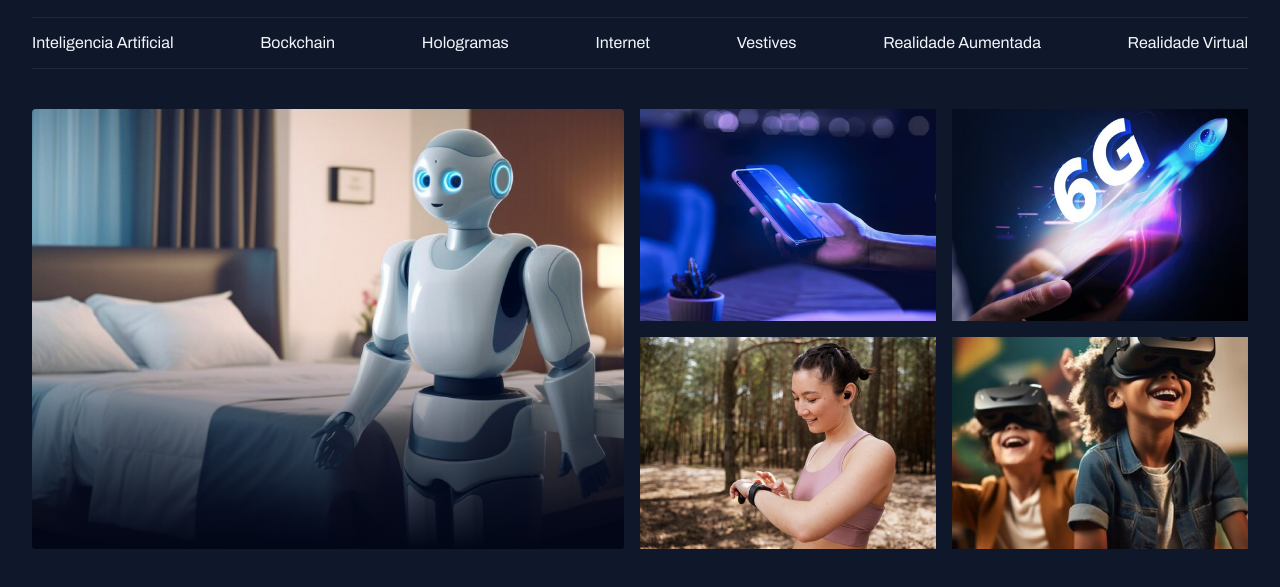
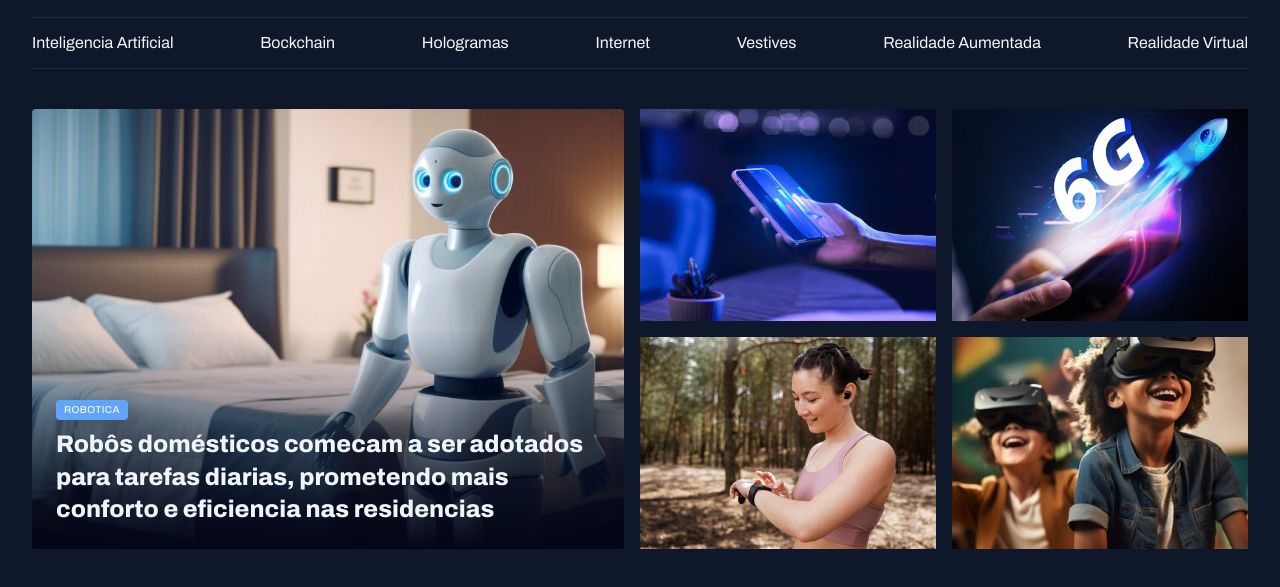
Before and after one commit to TaynaCandidaSilva/PortalNoticias, a plain HTML site: page index.html in a window 1280 px wide. Shown: the part 55-642 px from the top of the page. Drawn offline with Linux system fonts and the light colour scheme.

Commit message:
Justando o conteudo do card

```diff
--- a/index.html
+++ b/index.html
@@ -44,9 +44,14 @@
 
     <main class="grid container">
       <section id="featured" class="grid grid-flow-col gap-16">
-        <div class="card">
+        <figure class="card">
           <img src="assets/images/Image 01.png" alt="">
-        </div>
+
+          <figcaption>
+            <span class="content-tag">Robotica</span>
+            <h2 class="text-2xl">Robôs domésticos comecam a ser adotados para tarefas diarias, prometendo mais conforto e eficiencia nas residencias</h2>
+          </figcaption>
+        </figure>
 
         <div class="grid grid-cols-2 gap-16">
           <div>
--- a/styles/global.css
+++ b/styles/global.css
@@ -54,3 +54,16 @@ img {
 main {
   margin-top: 40px;
 }
+
+
+.content-tag {
+  display: inline-block;
+  background-color: var(--brand-color-light);
+  padding: 4px 8px;
+  border-radius: 4px;
+  font: 500 10px/1.2 var(--font-family);
+  text-transform: uppercase;
+  letter-spacing: 0.04em;
+  color: var(--text-color-primary);
+  box-shadow: 0px 4px 16px rgba(2, 6, 23, 0.251);
+}
--- a/styles/sections.css
+++ b/styles/sections.css
@@ -21,6 +21,15 @@
         #020617 100%
       );
     }
+    figcaption {
+      position: absolute;
+      bottom: 0;
+
+      padding: 24px;
+
+      h2 {
+        margin-top: 8px;
+      }
   }
 
-}
+}}
--- a/styles/utility.css
+++ b/styles/utility.css
@@ -13,3 +13,19 @@
 .gap-16 {
   gap: 16px;
 }
+
+.text-2xl {
+  font: var(--h1);
+}
+
+.text-xl {
+  font: var(--h2);
+}
+
+.text-lg {
+  font: var(--h3);
+}
+
+.text-sm {
+  font: var(--text-sm);
+}
```
